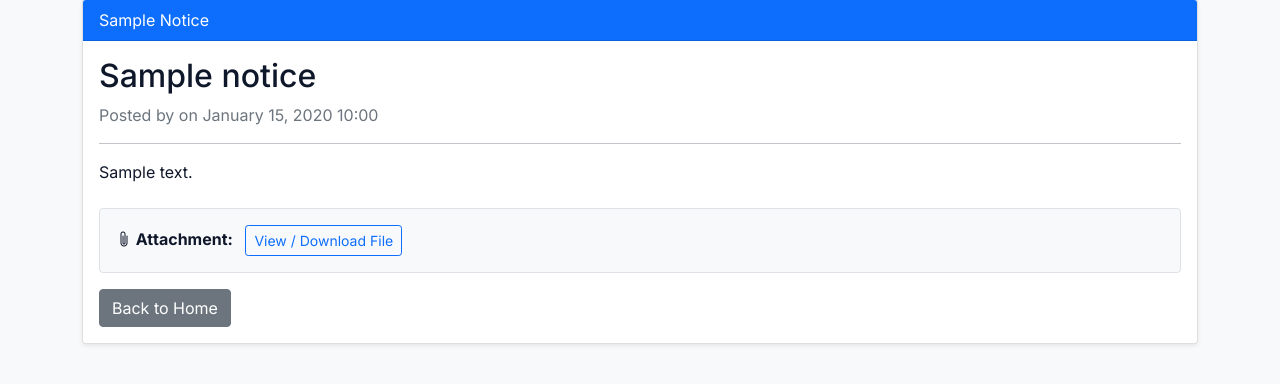
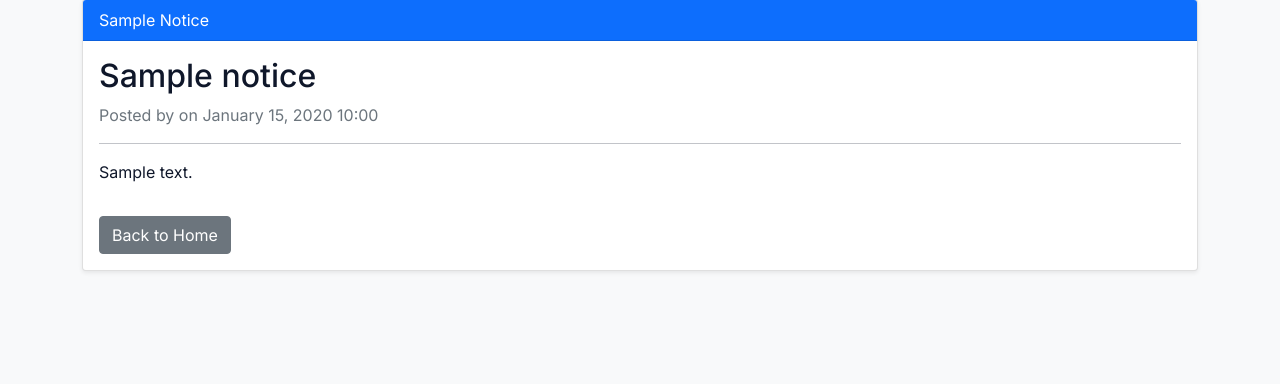
Before and after one commit to Hemandh67/INFOBOT, a Django app: page /notice/1/ in a window 1280 px wide. Shown: the part 128-512 px from the top of the page. Run offline with Django 5.2, Linux system fonts and the light colour scheme; tables that the repository leaves empty hold one stand-in row (values such as "Sample post").

Commit message:
Remove file upload feature to fix Vercel read-only filesystem crash

```diff
--- a/notices/models.py
+++ b/notices/models.py
@@ -5,7 +5,6 @@ class Notice(models.Model):
     title = models.CharField(max_length=255)
     description = models.TextField()
     category = models.CharField(max_length=100)
-    file = models.FileField(upload_to='notices/files/', null=True, blank=True)
     posted_by = models.CharField(max_length=150)
     date_posted = models.DateTimeField(default=timezone.now)
 
--- a/notices/views.py
+++ b/notices/views.py
@@ -60,14 +60,12 @@ def add_notice(request):
         title = request.POST.get('title')
         description = request.POST.get('description')
         category = request.POST.get('category')
-        file = request.FILES.get('file')
 
         if title and description and category:
             Notice.objects.create(
                 title=title,
                 description=description,
                 category=category,
-                file=file,
                 posted_by=request.user.username
             )
             messages.success(request, 'Notice posted successfully!')
@@ -85,8 +83,6 @@ def edit_notice(request, pk):
         notice.title = request.POST.get('title')
         notice.description = request.POST.get('description')
         notice.category = request.POST.get('category')
-        if 'file' in request.FILES:
-            notice.file = request.FILES.get('file')
         notice.save()
         messages.success(request, 'Notice updated successfully!')
         return redirect('dashboard')
--- a/templates/notices/detail.html
+++ b/templates/notices/detail.html
@@ -12,13 +12,6 @@
         <hr>
         <p class="card-text" style="white-space: pre-wrap;">{{ notice.description }}</p>
 
-        {% if notice.file %}
-        <div class="mt-4 p-3 bg-light border rounded">
-            <strong><i class="bi bi-paperclip"></i> Attachment:</strong>
-            <a href="{{ notice.file.url }}" target="_blank" class="btn btn-sm btn-outline-primary ms-2">View / Download File</a>
-        </div>
-        {% endif %}
-
         <a href="{% url 'home' %}" class="btn btn-secondary mt-3">Back to Home</a>
 
     </div>
```
Also changed, not shown: templates/notices/add_notice.html (+1 -6 lines), templates/notices/edit_notice.html (+1 -9 lines), templates/notices/home.html (+1 -6 lines), notices/migrations/0003_remove_notice_file.py (added).
